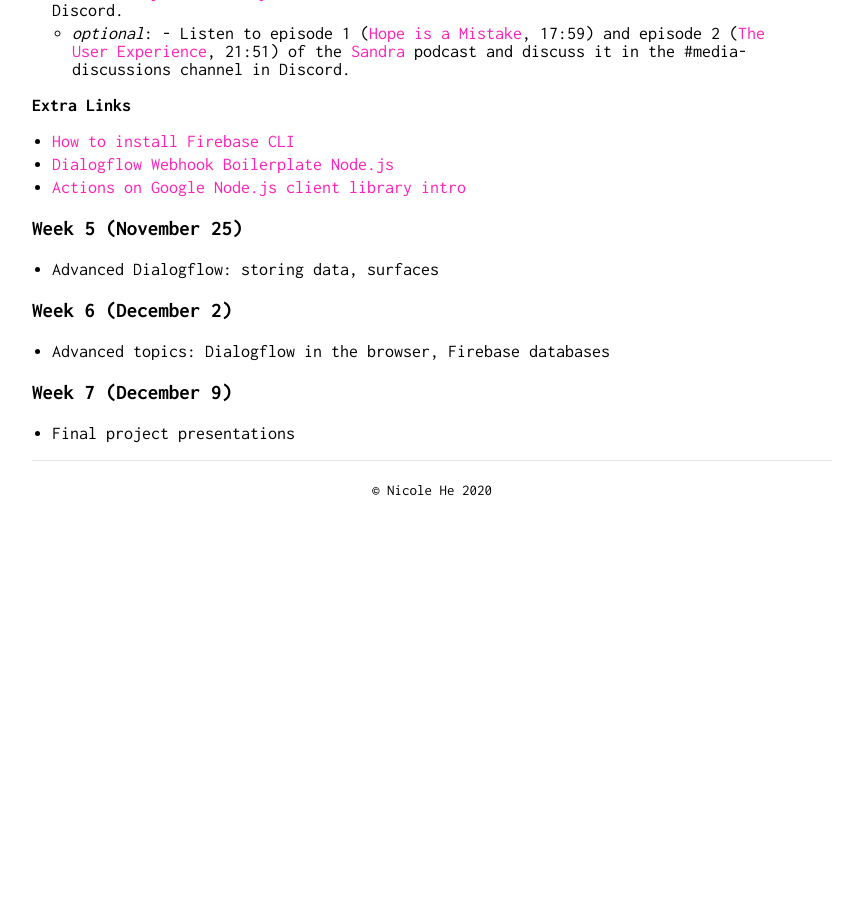
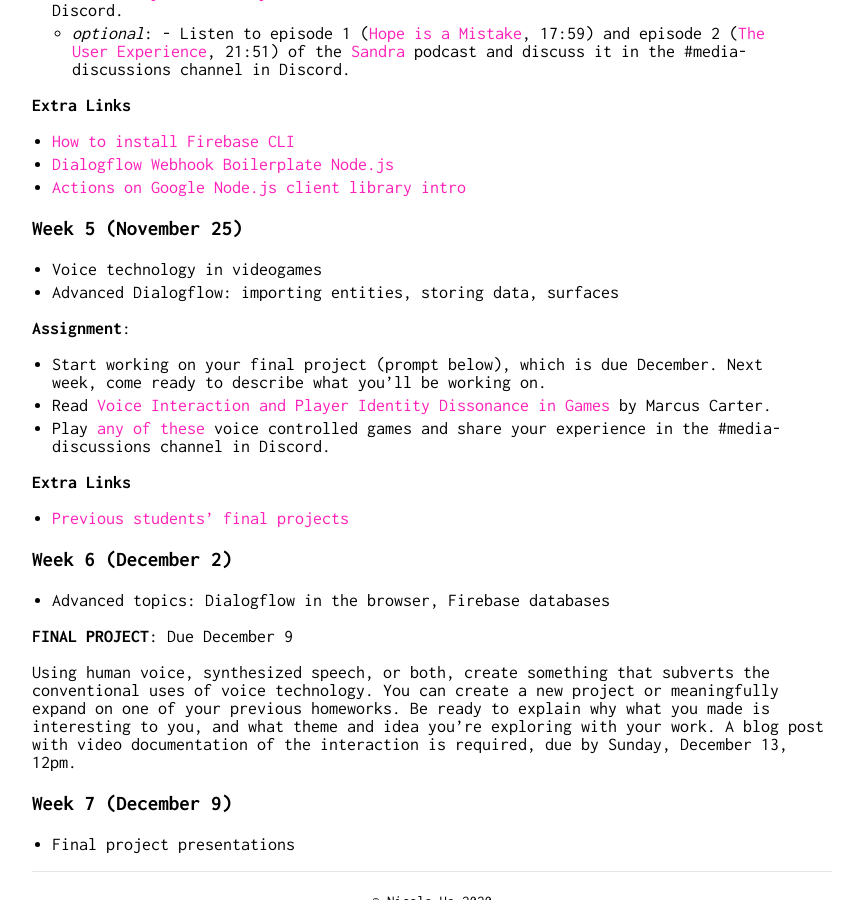
Before and after one commit to nicolehe/nicolehe.github.io, a Jekyll site: the page built from schedule.md, in a window 1280 px wide and 900 px high, scrolled down 1573 px. Shown: the whole window, without its empty margins (208-1061 px from the left). Built offline with Jekyll 4.4.1, drawn with Linux system fonts in a browser that asks for light colours; our own code applies the rules of GitHub Pages for plain Markdown files; before the commit the page ends 2071 px from its top, so only the background shows below that.

Commit message:
update week 5

```diff
--- a/schedule.md
+++ b/schedule.md
@@ -68,13 +68,25 @@ layout: default
 
 ### Week 5 (November 25)
 
-- Advanced Dialogflow: storing data, surfaces
+- Voice technology in videogames
+- Advanced Dialogflow: importing entities, storing data, surfaces
 
+**Assignment**:
+- Start working on your final project (prompt below), which is due December. Next week, come ready to describe what you'll be working on.
+- Read [Voice Interaction and Player Identity Dissonance in Games](https://www.gamasutra.com/blogs/MarcusCarter/20151130/260269/Voice_Interaction_and_Player_Identity_Dissonance_in_Games.php) by Marcus Carter.
+- Play [any of these](https://itch.io/games/tag-voice-controlled) voice controlled games and share your experience in the #media-discussions channel in Discord.
+
+**Extra Links**
+ - [Previous students' final projects](https://medium.com/@nicolehe/fifteen-unconventional-uses-of-voice-technology-fa1b749c14bf)
 
 ### Week 6 (December 2)
 
 - Advanced topics: Dialogflow in the browser, Firebase databases
 
+**FINAL PROJECT**: Due December 9
+
+Using human voice, synthesized speech, or both, create something that subverts the conventional uses of voice technology. You can create a new project or meaningfully expand on one of your previous homeworks. Be ready to explain why what you made is interesting to you, and what theme and idea you’re exploring with your work. A blog post with video documentation of the interaction is required, due by Sunday, December 13, 12pm.
+
 ### Week 7 (December 9)
 
 - Final project presentations
```
